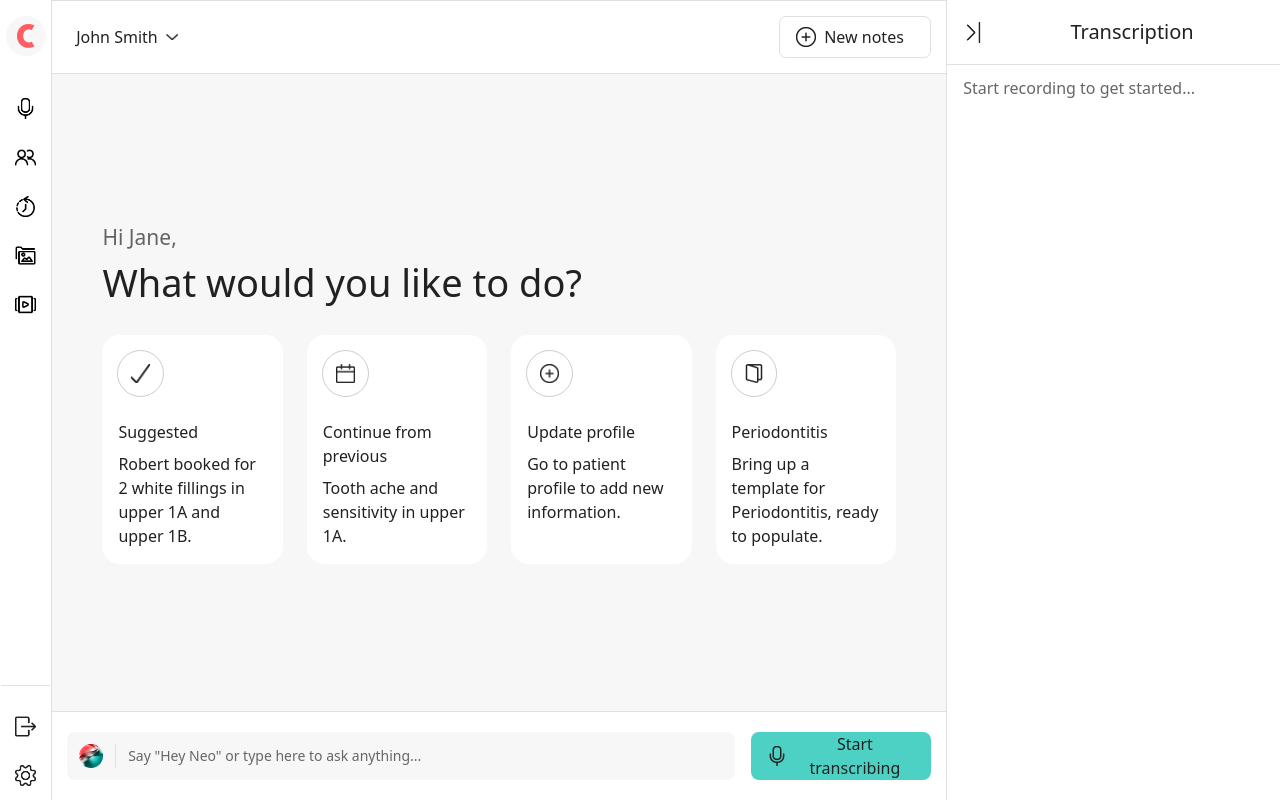
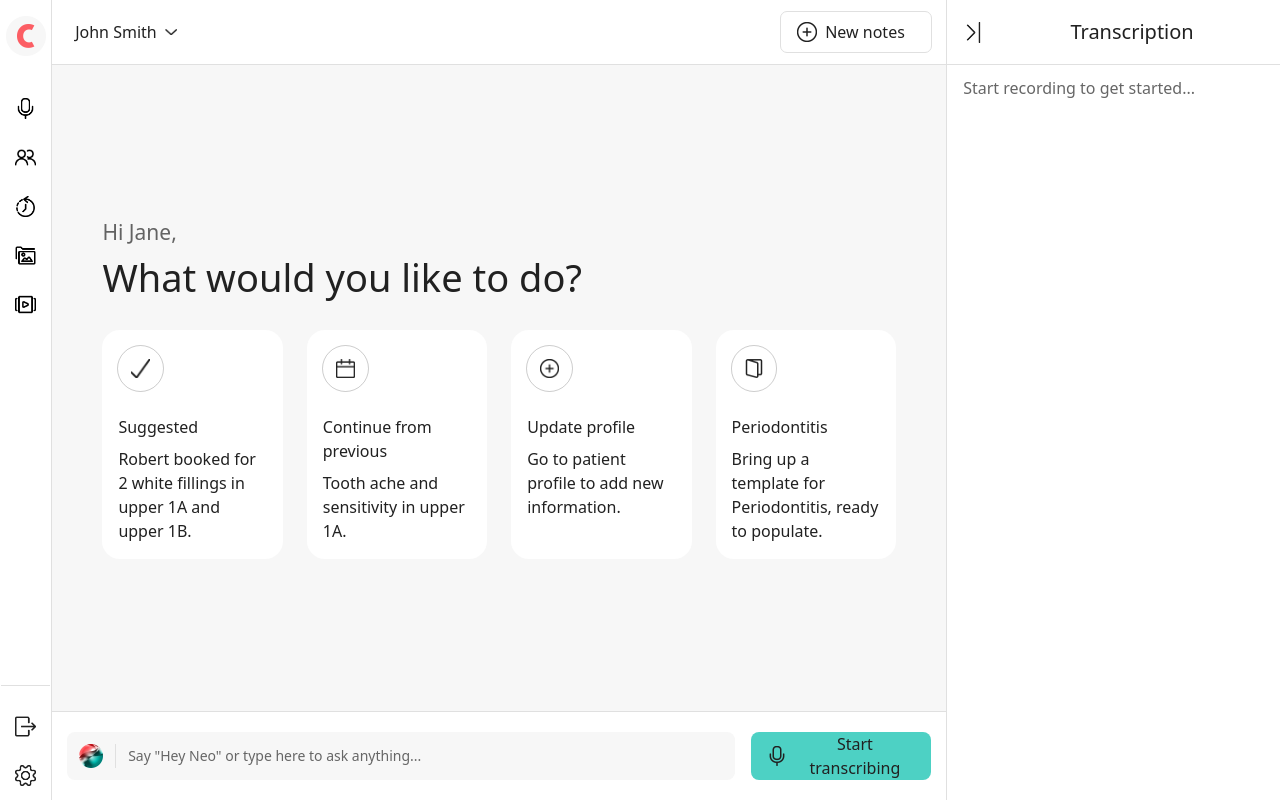
Before and after one commit to ChamilSachintha/Transcription-AI-Dashboard, a website: page index.html in a window 1280 px wide. Drawn offline with nearby package versions, Linux system fonts and the light colour scheme.

Commit message:
Update header height and outline

```diff
--- a/index.html
+++ b/index.html
@@ -89,7 +89,7 @@
       <div class="w-[70%] min-h-screen flex flex-col justify-between">
         <!-- Header -->
         <header
-          class="w-full bg-white backdrop-blur-[40px] border border-[#E0E0E0] p-4 flex items-center justify-between"
+          class="w-full h-[64px] bg-white backdrop-blur-[40px] outline outline-1 outline-[#E0E0E0] p-4 flex items-center justify-between"
         >
           <!-- Dropdown -->
           <div class="relative">
@@ -152,7 +152,7 @@
             </ul>
           </div>
 
-          <!-- Button with Icon (Right Aligned) -->
+          <!-- Button -->
           <button
             class="flex items-center gap-2 text-[#212121] px-4 py-2 w-[150px] rounded-md hover:bg-[#4DD1C4] hover:font-medium outline outline-1 outline-[#E0E0E0]"
           >
```
